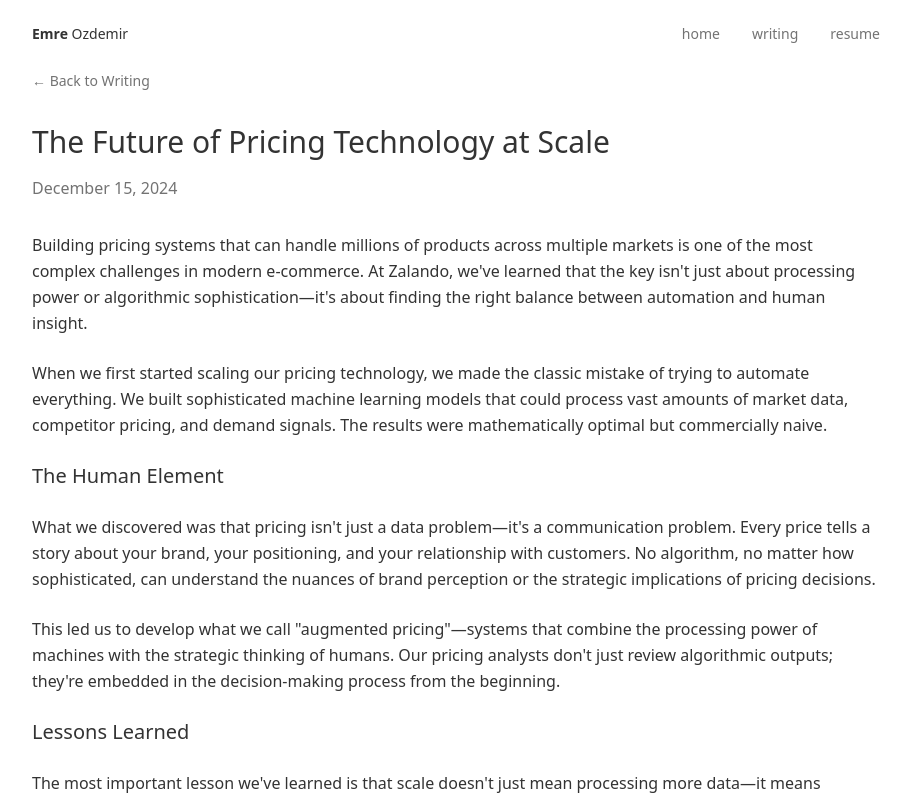
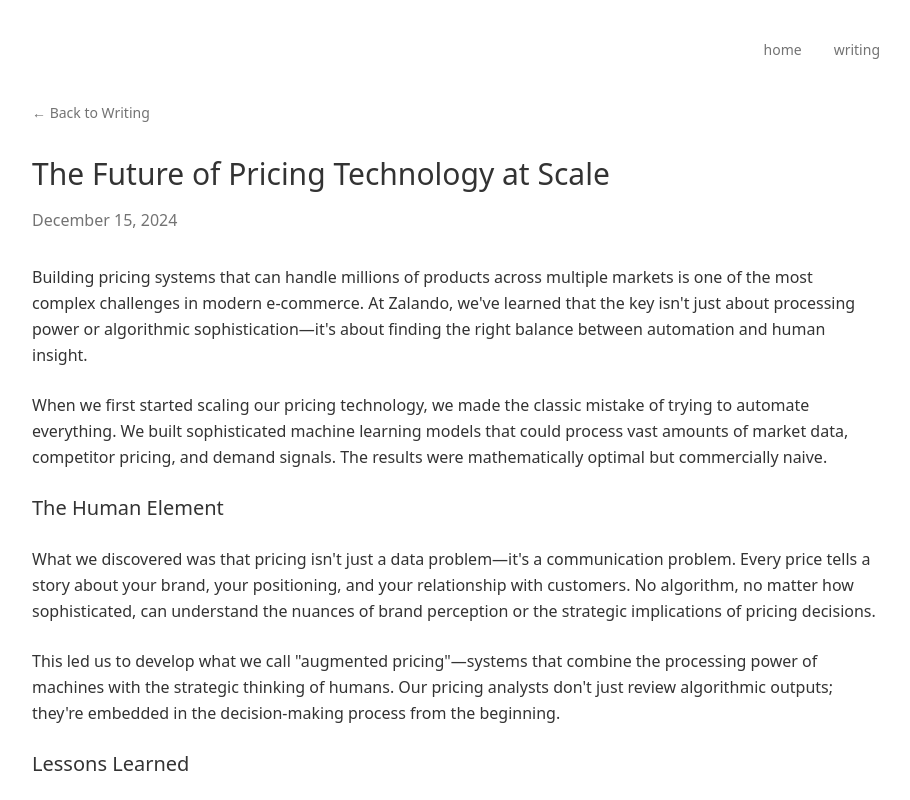
Before and after one commit to emrozd/personal-website, a React (Vite) app: page /blog/pricing-technology in a window 1280 px wide. Shown: the top 800 px of the page, without its empty margins (184-1094 px from the left). Built offline with nearby package versions, Linux system fonts and the light colour scheme.

Commit message:
Visual edit in Lovable
Edited UI in Lovable

```diff
--- a/src/pages/blog/PricingTechnology.tsx
+++ b/src/pages/blog/PricingTechnology.tsx
@@ -1,20 +1,12 @@
 import { Link } from "react-router-dom";
-
 const PricingTechnology = () => {
-  return (
-    <div className="min-h-screen bg-background">
+  return <div className="min-h-screen bg-background">
       {/* Navigation */}
-      <nav className="w-full py-6">
+      <nav className="w-full py-[40px]">
         <div className="max-w-4xl mx-auto px-6">
-          <div className="flex justify-between items-center text-sm">
-            <Link to="/" className="text-foreground hover:text-primary transition-colors">
-              <span className="font-bold">Emre</span> Ozdemir
-            </Link>
-            <div className="flex space-x-8">
-              <Link to="/" className="text-muted-foreground hover:text-primary transition-colors">home</Link>
-              <Link to="/writing" className="text-muted-foreground hover:text-primary transition-colors">writing</Link>
-              <a href="https://drive.google.com/file/d/15eSE0XHL9lSEnxP8VQ9lR9mnLRelNRUi/view" target="_blank" rel="noopener noreferrer" className="text-muted-foreground hover:text-primary transition-colors">resume</a>
-            </div>
+          <div className="flex justify-end space-x-8 text-sm">
+            <Link to="/" className="text-muted-foreground hover:text-primary transition-colors">home</Link>
+            <Link to="/writing" className="text-muted-foreground hover:text-primary transition-colors">writing</Link>
           </div>
         </div>
       </nav>
@@ -73,8 +65,6 @@ const PricingTechnology = () => {
           © Copyright 2025 Emre Ozdemir. Powered by React.
         </div>
       </footer>
-    </div>
-  );
+    </div>;
 };
-
 export default PricingTechnology;
```
